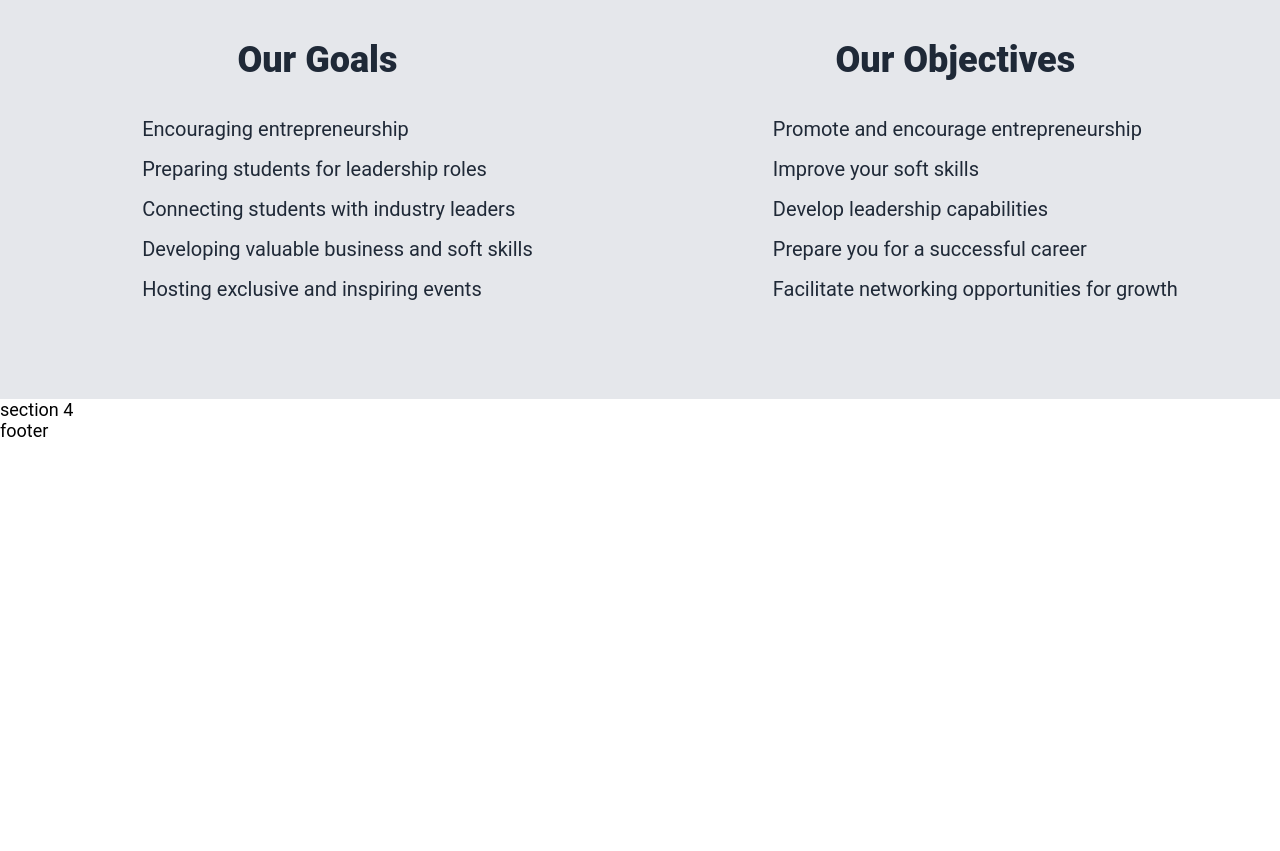
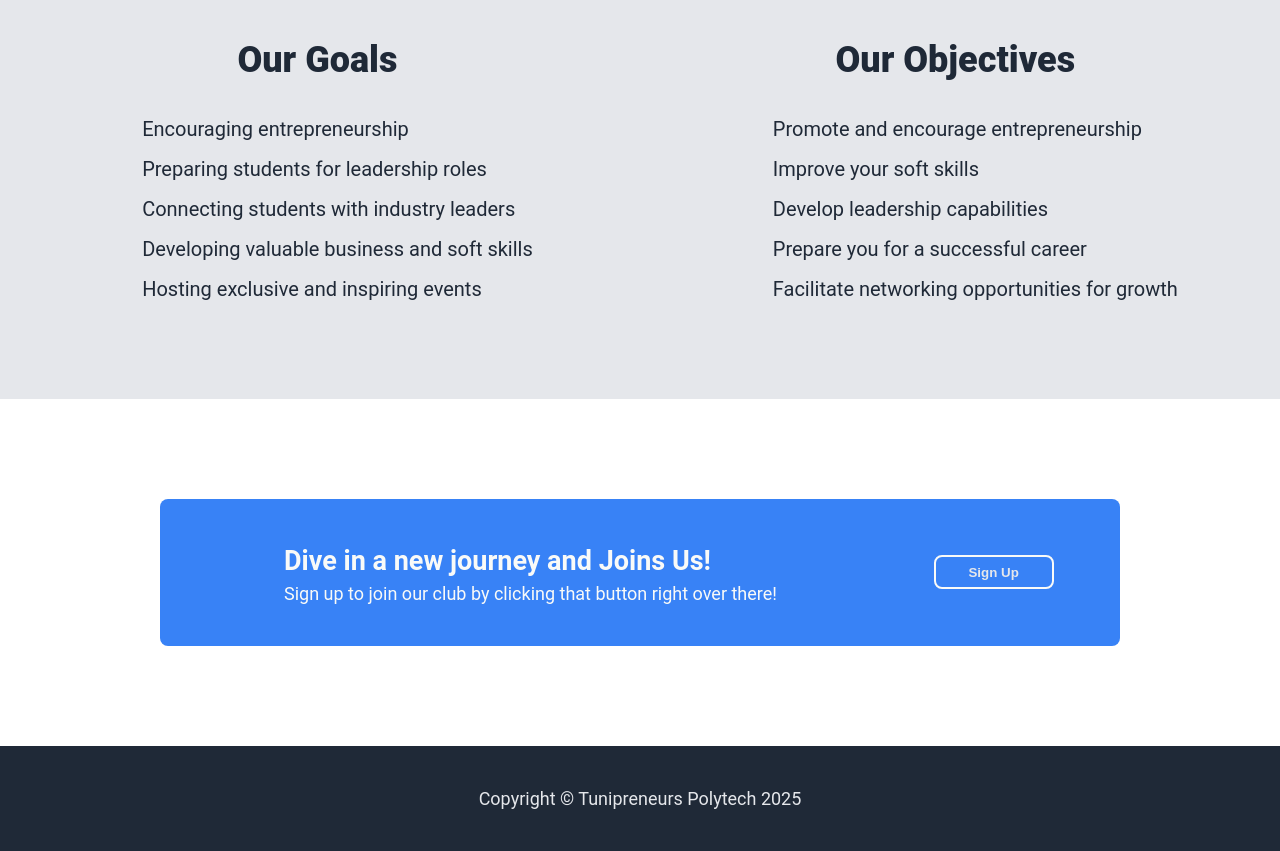
Before and after one commit to HaiderBey/landing-page, a plain HTML site: page index.html in a window 1280 px wide. Shown: the part 959-1810 px from the top of the page. Before the commit the page ends 1400 px from the top, so only its background shows below. Drawn offline with Linux system fonts and the light colour scheme.

Commit message:
Completed Join Us and Footer + Styles

```diff
--- a/index.html
+++ b/index.html
@@ -24,7 +24,7 @@
             <div class = "text">
                 <h1>Everything you need is here!</h1>
                 <p>Tunipreneurs is a dynamic student club at Polytech Intl, fostering innovation and entrepreneurship. It provides a platform for students to develop business ideas, network with professionals, and participate in hackathons and workshops.</p>
-                <button>Sign Up</button>
+                <button><a href ="#">Sign Up</a></button>
             </div>
             <img src="imgs/tnrps.JPG" alt="group image">
         </section>
@@ -92,13 +92,19 @@
             </div>
         </section>
 
-        <section>
-            section 4
+        <section id = "join-us">
+            <div class = "content-left">
+                <h2>Dive in a new journey and Joins Us!</h2>
+                <p>Sign up to join our club by clicking that button right over there!</p>
+            </div>
+            <div class = "content-right">
+                <button><a href ="#">Sign Up</a></button>
+            </div>
         </section>
     </div>
 
     <footer>
-        footer
+        <p>Copyright © Tunipreneurs Polytech 2025</p>
     </footer>
 
 </body>
--- a/styles.css
+++ b/styles.css
@@ -35,7 +35,7 @@ header img {
     height: 45px;
 }
 
-header, #sec-info {
+header, footer, #sec-info {
     background-color: #1F2937;
     color: #E5E7EB;
 }
@@ -80,8 +80,10 @@ button {
     padding: 4px 30px;
     color: white;
     background-color: #3882f6;
-    border: none;
-    border-radius: 6px;
+    border: 0;
+    border-radius: 8px;
+    cursor: pointer;
+    font-weight: bold;
 }
 
 #sec-members {
@@ -151,3 +153,40 @@ li {
     margin-bottom: 16px;
     font-size: 20px;
 }
+
+#join-us {
+    margin: 100px 160px;
+    background-color: #3882f6;
+    border-radius: 8px;
+    display: flex;
+}
+
+#join-us .content-left {
+    display: flex;
+    flex-direction: column;
+    flex-grow: 2;
+    padding: 24px 24px 24px 124px;
+    color: #f9faf8;
+}
+
+#join-us .content-right {
+    display: flex;
+    flex-grow: 1;
+}
+
+#join-us  button{
+    align-self: center;
+    border: solid #f9faf8;
+    border-width: 2px;
+    width: 120px;
+    height: 34px;
+}
+
+.content-left h2 {
+    margin-bottom: -12px;
+}
+
+footer {
+    text-align: center;
+    padding: 24px;
+}
```
